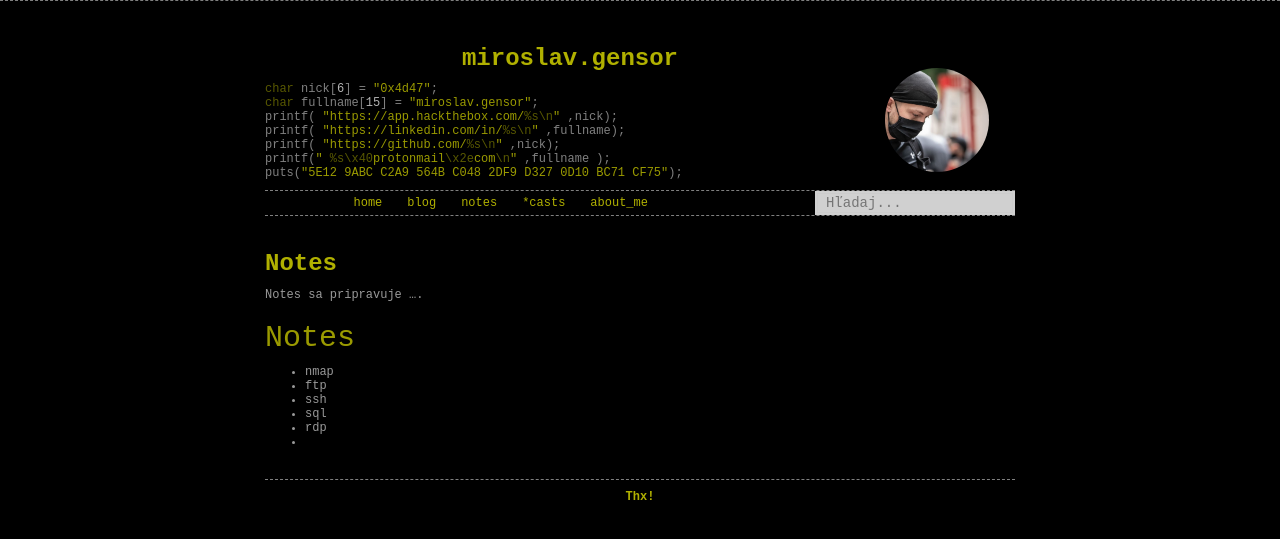
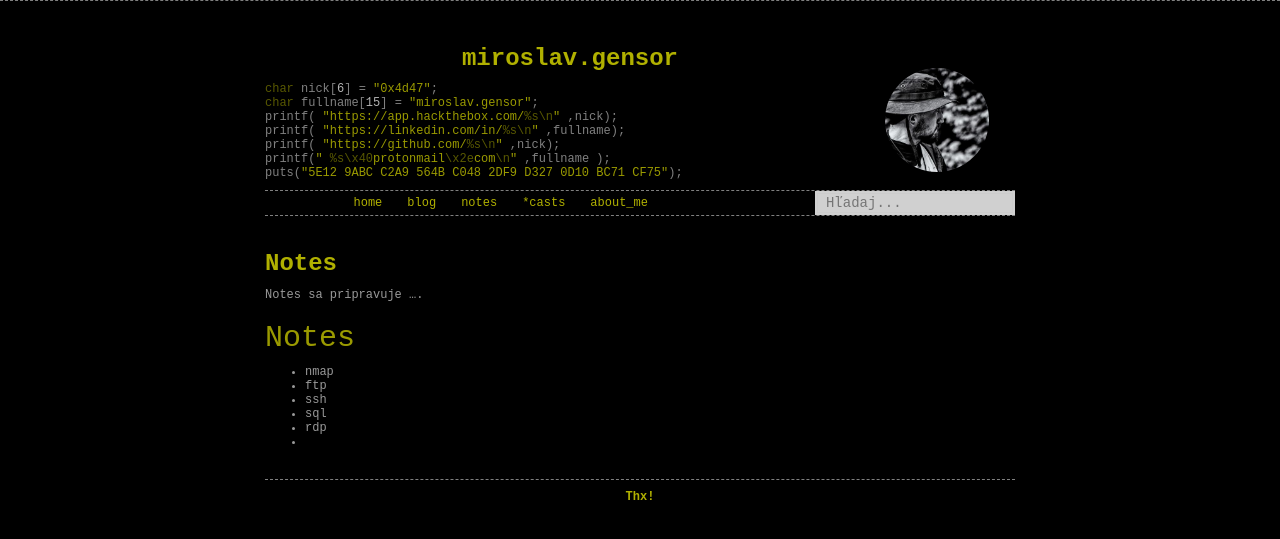
Before and after one commit to 0x00mg/0x00mg.github.io, a Jekyll site: the page built from notes.md, in a window 1280 px wide. Shown: the top 539 px of the page. Built offline with Jekyll 4.4.1, drawn with Linux system fonts in a browser that asks for light colours.

Commit message:
Update header.html

```diff
--- a/_includes/header.html
+++ b/_includes/header.html
@@ -13,7 +13,7 @@
 
     <!-- Fotka napravo -->
     <div class="header-image profile-photo" style="transform: translateX(-30px)";>
-      <img src="{{ site.baseurl }}/images/p1.jpg" alt="Miroslav Gensor"
+      <img src="{{ site.baseurl }}/images/p3.jpg" alt="Miroslav Gensor"
            style="width:120px; height:120px; object-fit:cover; border-radius:50%;
           box-shadow: 0 0 20px rgba(0,0,0,0.3)">
     </div>
```
